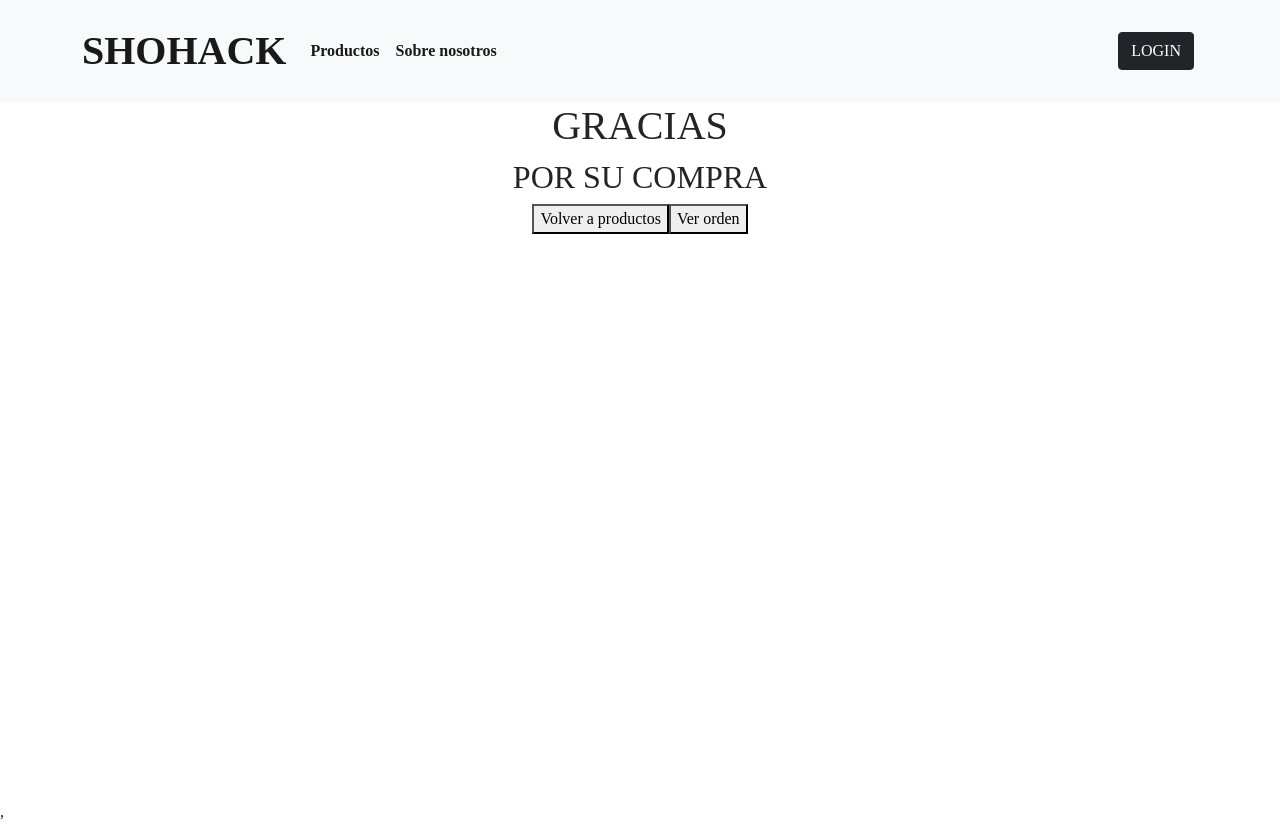
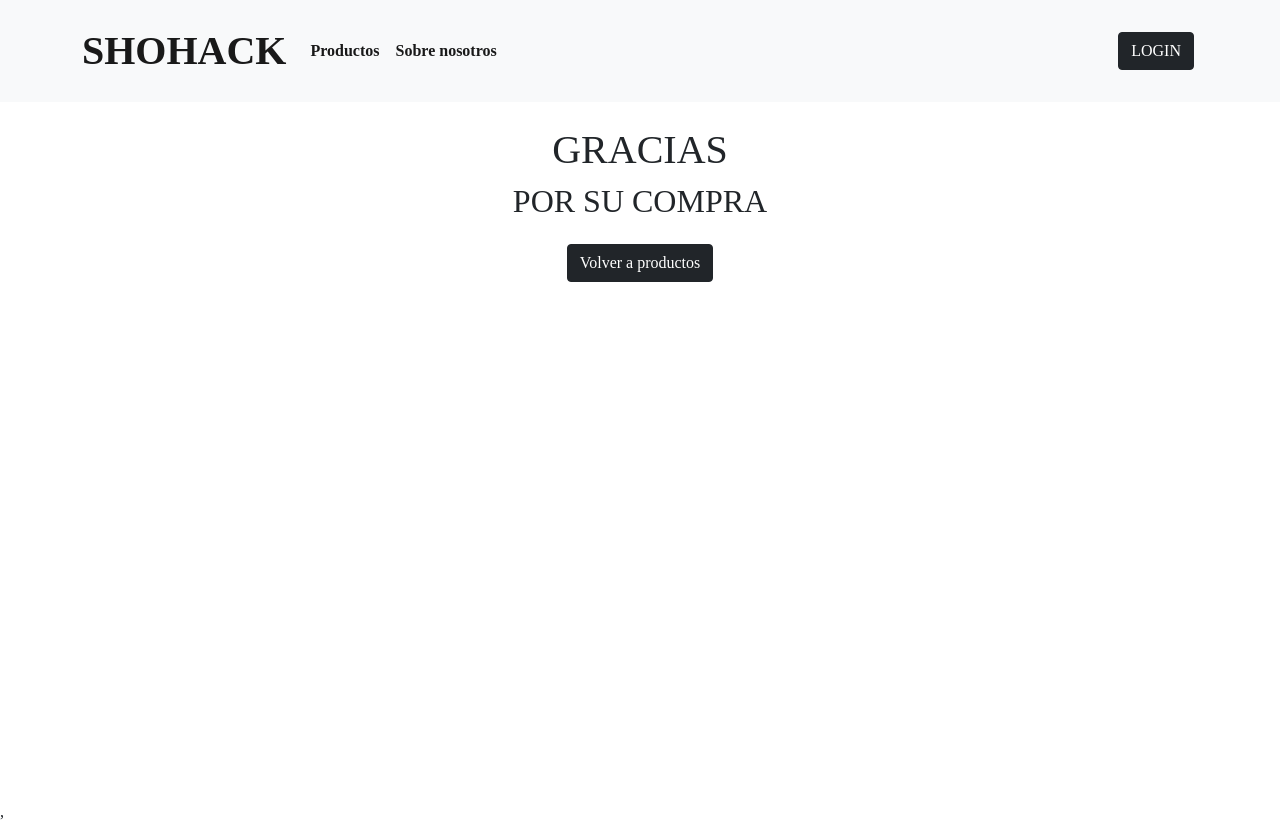
Before and after one commit to AleNunez7/FrontECommerce, a React (Create React App) app in the folder react-shohack/: page /success in a window 1280 px wide. Built offline with nearby package versions, Linux system fonts and the light colour scheme; a web font is replaced by a local one.

Commit message:
se hizo cambio visual en success

```diff
--- a/react-shohack/src/Components/ShoppingCart/Success.jsx
+++ b/react-shohack/src/Components/ShoppingCart/Success.jsx
@@ -1,13 +1,15 @@
-import React from "react";
+import { Link } from "react-router-dom";
 
 function Success() {
   return (
-    <div className="text-center">
-      <h1>GRACIAS</h1>
-
-      <h2>POR SU COMPRA</h2>
-      <button>Volver a productos</button>
-      <button>Ver orden</button>
+    <div className="text-center my-4">
+      <div className="my-4">
+        <h1>GRACIAS</h1>
+        <h2>POR SU COMPRA</h2>
+      </div>
+      <Link to="/productos">
+        <button className="btn btn-dark mx-2 text-center">Volver a productos</button>
+      </Link>
     </div>
   );
 }
```
